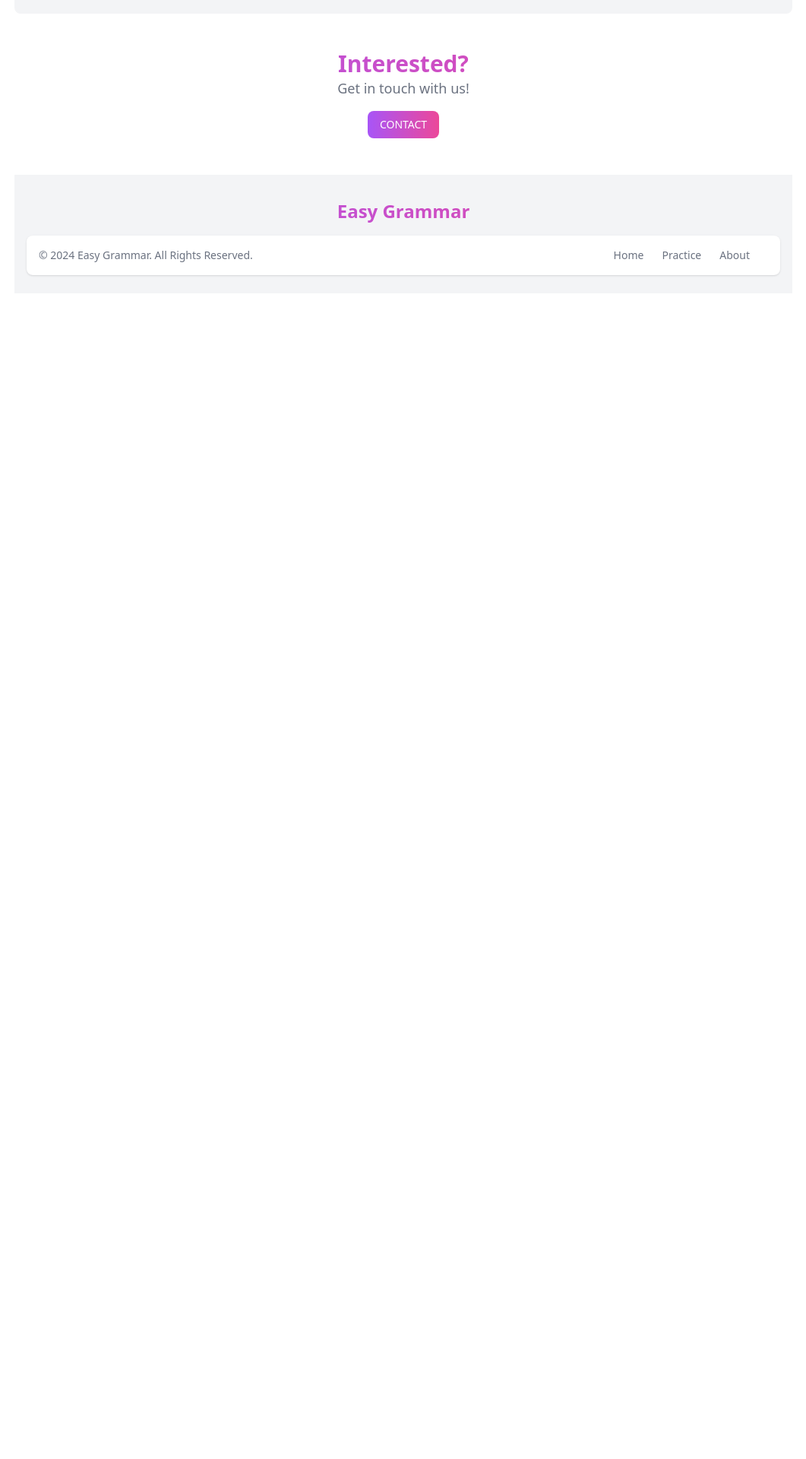
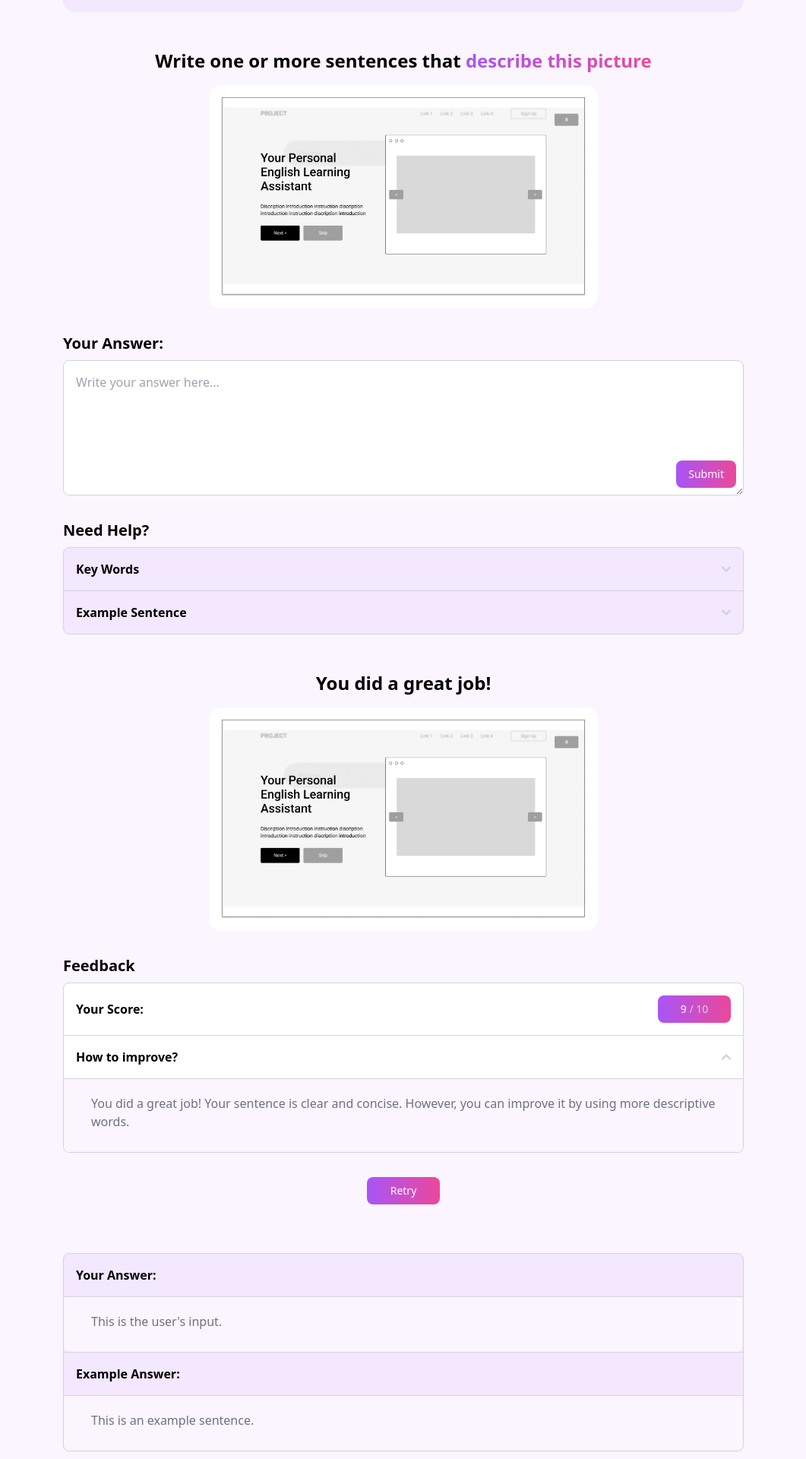
Before and after one commit to RileyC9/EasyGrammar, a React (Create React App) app: page / in a window 1280 px wide. Shown: the part 340-2260 px from the top of the page at 76% size, without its empty margins (109-1170 px from the left). Before the commit the page ends 800 px from the top, so only its background shows below. Built offline with nearby package versions, Linux system fonts and the light colour scheme.

Commit message:
GUI for practice and feedback

```diff
--- a/src/App.js
+++ b/src/App.js
@@ -6,7 +6,7 @@ function App() {
   // Adding the components here
   return (
     <div className="App">
-      <p>Please add stuff here.</p>
+      {/* <p>Please add stuff here.</p> */}
       <Main />
     </div>
   );
--- /dev/null
+++ b/src/components/Feedback.js
@@ -0,0 +1,97 @@
+import React, { useState } from "react";
+
+export default function Feedback() {
+  const userInput = "This is the user's input.";
+  const feedback = {
+    score: 9,
+    feedback:
+      "You did a great job! Your sentence is clear and concise. However, you can improve it by using more descriptive words.",
+    exampleSentence: "This is an example sentence.",
+  };
+
+  const [isOpen, setIsOpen] = useState(true);
+  const toggleOpen = () => {
+    setIsOpen(!isOpen);
+  };
+
+  return (
+    <section className="mt-12 mx-4 md:mx-auto max-w-4xl">
+      <div>
+        <h2 className="font-bold text-xl lg:text-2xl">You did a great job!</h2>
+        {/* Here for AI generated image */}
+        <div className="mt-4 max-w-lg mx-auto bg-white rounded-2xl p-4">
+          <img src="/intro.png" alt="AI-Generated" className="w-full h-auto" />
+        </div>
+      </div>
+      <div className="mt-8">
+        <h3 className="font-bold text-left text-lg lg:text-xl mb-2">
+          Feedback
+        </h3>
+        <div className="rounded-lg border border-gray-300 bg-white">
+          <h3 className="flex items-center justify-between w-full p-4">
+            <span className="font-semibold">Your Score:</span>
+            <div className="w-24 btn-primary">
+              {feedback.score}
+              <span className="text-gray-300">&nbsp;/&nbsp;10</span>
+            </div>
+          </h3>
+          <h3>
+            <button
+              type="button"
+              onClick={() => toggleOpen()}
+              className="flex items-center justify-between w-full p-4 rtl:text-right border-t border-gray-300"
+            >
+              <span className="font-semibold">How to improve?</span>
+              <svg
+                className={`w-3 h-3 shrink-0 ${isOpen ? "" : "rotate-180"}`}
+                xmlns="http://www.w3.org/2000/svg"
+                fill="none"
+                viewBox="0 0 10 6"
+              >
+                <path
+                  stroke="#d1d5db"
+                  strokeLinecap="round"
+                  strokeLinejoin="round"
+                  strokeWidth="2"
+                  d="M9 5 5 1 1 5"
+                />
+              </svg>
+            </button>
+          </h3>
+          <div
+            className={`p-5 border-t border-gray-300 bg-purple-50 overflow-hidden rounded-b-lg
+                ${isOpen ? "" : "hidden"}`}
+          >
+            <p className="mx-4 mb-2 text-left text-gray-500 dark:text-gray-400">
+              {feedback.feedback}
+            </p>
+          </div>
+        </div>
+      </div>
+      <div className="mt-8">
+        {/* Click to try practice again */}
+        <button type="button" className="btn-primary w-24">
+          Retry
+        </button>
+      </div>
+      <div className="mt-16 rounded-lg border border-gray-300 bg-purple-100">
+        <h3 className="flex items-center justify-between w-full p-4">
+          <span className="font-semibold">Your Answer:</span>
+        </h3>
+        <div className="p-5 border-t border-gray-300 bg-purple-50 overflow-hidden rounded-b-lg">
+          <p className="mx-4 mb-2 text-left text-gray-500 dark:text-gray-400">
+            {userInput}
+          </p>
+        </div>
+        <h3 className="flex items-center justify-between w-full p-4 border-t border-gray-300">
+          <span className="font-semibold">Example Answer:</span>
+        </h3>
+        <div className="p-5 border-t border-gray-300 bg-purple-50 overflow-hidden rounded-b-lg">
+          <p className="mx-4 mb-2 text-left text-gray-500 dark:text-gray-400">
+            {feedback.exampleSentence}
+          </p>
+        </div>
+      </div>
+    </section>
+  );
+}
--- a/src/components/Footer.js
+++ b/src/components/Footer.js
@@ -5,7 +5,7 @@ export default function Footer() {
     { href: "#", label: "About" },
   ];
   return (
-    <footer className="items-center bg-gray-100 py-2 mt-12">
+    <footer className="items-center bg-purple-100 py-2 mt-12 md:rounded-t-2xl">
       <div className="">
         {/* for social media */}
         <h2 className="text-2xl font-bold text-gradient mt-6">Easy Grammar</h2>
--- a/src/components/Header.js
+++ b/src/components/Header.js
@@ -10,7 +10,7 @@ export default function Header() {
   return (
     <>
       <header className="items-center sticky top-0 z-[999]">
-        <nav className="bg-white border-grey-200 px-4 md:px-0 py-2.5">
+        <nav className="bg-purple-50 border-grey-200 px-4 md:px-0 pt-4 pb-2.5">
           <div className="flex flex-wrap items-center justify-between max-w-screen-xl mx-auto">
             <a
               href="/"
@@ -64,11 +64,11 @@ export default function Header() {
               className="hidden w-full md:block md:w-auto"
               id="navbar-default"
             >
-              <ul className="font-medium flex flex-col p-4 md:p-0 mt-4 border border-gray-100 rounded-lg bg-gray-50 md:flex-row md:space-x-8 rtl:space-x-reverse md:mt-0 md:border-0 md:bg-white dark:bg-gray-800 md:dark:bg-gray-900 dark:border-gray-700">
+              <ul className="font-medium flex flex-col p-4 md:py-2 mt-4 border border-gray-100 rounded-2xl bg-gray-50 md:flex-row md:space-x-8 rtl:space-x-reverse md:mt-0 md:border-0 md:bg-white dark:bg-gray-800 md:dark:bg-gray-900 dark:border-gray-700">
                 {navLinks.map((link) => (
                   <li
                     key={link.label}
-                    className="block py-2 px-2 text-gray-500 rounded hover:bg-gradient-to-r hover:from-purple-500 hover:to-pink-500 hover:text-white "
+                    className="block py-2 px-2 text-gray-500 rounded-lg hover:bg-gradient-to-r hover:from-purple-500 hover:to-pink-500 hover:text-white "
                   >
                     <a
                       href={link.href}
--- /dev/null
+++ b/src/components/Practice.js
@@ -0,0 +1,111 @@
+import React, { useState } from "react";
+
+export default function Practice() {
+  // Here for the key words and example sentence, these should be fetched from API
+  const helpInfo = [
+    {
+      title: "Key Words",
+      content: "Here are some key words that you can use in your sentence:",
+    },
+    {
+      title: "Example Sentence",
+      content:
+        "Here is an example sentence that you can use as a reference for your answer:",
+    },
+  ];
+
+  // Here for the toggle buttons of the help section
+  const [isOpen, setIsOpen] = useState([false, false]);
+
+  const toggleOpen = (index) => {
+    const newIsOpen = [...isOpen];
+    newIsOpen[index] = !newIsOpen[index];
+    setIsOpen(newIsOpen);
+  };
+
+  return (
+    <section className="mt-12 mx-4 max-w-4xl md:mx-auto">
+      <div>
+        <h2 className="font-bold text-xl lg:text-2xl">
+          Write one or more sentences that&nbsp;
+          <span className="text-gradient">describe this picture</span>
+        </h2>
+        {/* Here for AI generated image */}
+        <div className="mt-4 max-w-lg mx-auto bg-white rounded-2xl p-4">
+          <img src="/intro.png" alt="AI-Generated" className="w-full h-auto" />
+        </div>
+      </div>
+      <div className="mt-8">
+        <h3 className="font-bold text-left text-lg lg:text-xl mb-2">
+          Your Answer:
+        </h3>
+        {/* Here for User input */}
+        <form className="w-full">
+          <div className="relative">
+            <textarea
+              type="search"
+              id="word-input"
+              className="block w-full p-4 text-gray-900 border border-gray-300 rounded-lg bg-white focus:ring-blue-500 focus:border-blue-500 dark:bg-gray-700 dark:border-gray-600 dark:placeholder-gray-400 dark:text-white dark:focus:ring-blue-500 dark:focus:border-blue-500"
+              placeholder="Write your answer here..."
+              rows={6}
+              required
+            />
+            <button
+              type="submit"
+              className="absolute end-2.5 bottom-2.5 btn-primary"
+            >
+              Submit
+            </button>
+          </div>
+        </form>
+      </div>
+      <div className="mt-8">
+        <h3 className="font-bold text-left text-lg lg:text-xl mb-2">
+          Need Help?
+        </h3>
+        <div className="rounded-lg border border-gray-300 bg-purple-100">
+          {helpInfo.map((info, index) => (
+            <div key={info.title}>
+              <h3>
+                <button
+                  type="button"
+                  onClick={() => toggleOpen(index)}
+                  className={`flex items-center justify-between w-full p-4 rtl:text-right ${
+                    index === 1 ? "border-t border-gray-300" : ""
+                  }`}
+                >
+                  <span className="font-semibold">{info.title}</span>
+                  <svg
+                    className={`w-3 h-3 shrink-0 ${
+                      isOpen[index] ? "" : "rotate-180"
+                    }`}
+                    xmlns="http://www.w3.org/2000/svg"
+                    fill="none"
+                    viewBox="0 0 10 6"
+                  >
+                    <path
+                      stroke="#d1d5db"
+                      strokeLinecap="round"
+                      strokeLinejoin="round"
+                      strokeWidth="2"
+                      d="M9 5 5 1 1 5"
+                    />
+                  </svg>
+                </button>
+              </h3>
+              <div
+                className={`p-5 border-t border-gray-300 bg-purple-50 overflow-hidden
+                ${isOpen[index] ? "" : "hidden"}
+                ${index === 1 ? "rounded-b-lg" : ""}`}
+              >
+                <p className="mx-4 mb-2 text-left text-gray-500 dark:text-gray-400">
+                  {info.content}
+                </p>
+              </div>
+            </div>
+          ))}
+        </div>
+      </div>
+    </section>
+  );
+}
--- a/src/components/SearchInput.js
+++ b/src/components/SearchInput.js
@@ -1,6 +1,6 @@
 export default function SearchInput({ value, handleWord, wordSubmit }) {
   return (
-    <div className="my-6 py-12 rounded-lg bg-gray-100">
+    <section className="max-w-4xl md:mx-auto my-6 py-12 px-4 md:rounded-2xl bg-purple-100">
       {/* title, only display in homepage, not in definition */}
       <div className="max-w-md mx-auto sm:max-w-lg">
         <h1 className="text-left text-4xl font-bold mt-4 text-gradient">
@@ -53,6 +53,6 @@ export default function SearchInput({ value, handleWord, wordSubmit }) {
           </button>
         </div>
       </form>
-    </div>
+    </section>
   );
 }
--- a/src/components/main.js
+++ b/src/components/main.js
@@ -5,6 +5,9 @@ import Header from "./Header.js";
 import Footer from "./Footer.js";
 import Contact from "./Contact.js";
 import SearchInput from "./SearchInput.js";
+import Intro from "./Intro.js";
+import Practice from "./Practice.js";
+import Feedback from "./Feedback.js";
 // import the components in the above section
 
 // main display goes here.
@@ -55,6 +58,9 @@ function Main() {
         wordSubmit={wordSubmit}
       />
       <DefinitionList definition={fetchData} />
+      <Practice />
+      <Feedback />
+      <Intro />
       <Contact />
       <Footer />
     </>
--- a/src/index.css
+++ b/src/index.css
@@ -3,7 +3,7 @@
 @tailwind utilities;
 
 body {
-  @apply max-w-[1024px] mx-auto md:w-10/12 text-center;
+  @apply max-w-[1024px] min-w-[320px] mx-auto md:w-10/12 text-center bg-purple-50;
 }
 
 .text-gradient {
```
Also changed, not shown: src/components/DefinitionList.js (+5 -8 lines).
